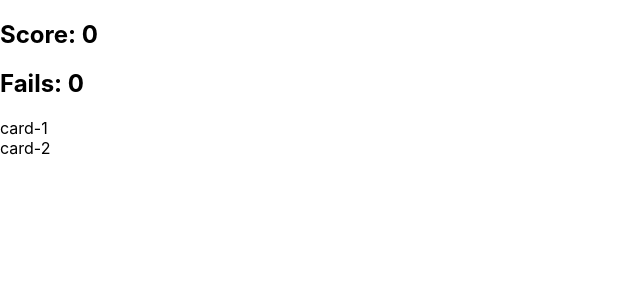
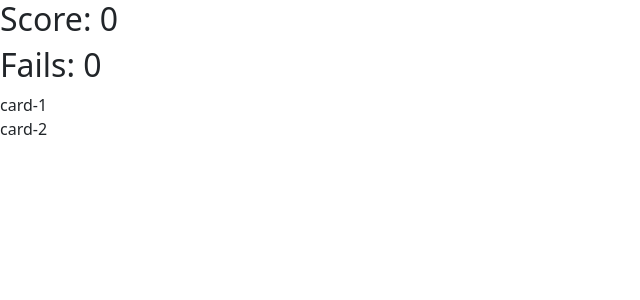
Before and after one commit to edwarhman/prueba-tecnica, a React (Create React App) app: page / in a window 1280 px wide. Shown: the top 300 px of the page, without its empty margins (0-640 px from the left). Built offline with nearby package versions, Linux system fonts and the light colour scheme.

Commit message:
build: add react-bootstrap

```diff
--- a/package.json
+++ b/package.json
@@ -11,10 +11,13 @@
     "@types/node": "^17.0.25",
     "@types/react": "^18.0.6",
     "@types/react-dom": "^18.0.2",
+    "bootstrap": "^5.1.3",
     "react": "^18.2.0",
+    "react-bootstrap": "^2.4.0",
     "react-dom": "^18.2.0",
     "react-redux": "^8.0.1",
     "react-scripts": "5.0.1",
+    "sass": "^1.53.0",
     "typescript": "^4.6.0",
     "web-vitals": "^2.1.0"
   },
--- a/src/index.css
+++ b/src/index.scss
@@ -1,3 +1,8 @@
+$theme-colors: (
+    "info": tomato,
+    "danger": teal
+);
+
 body {
   margin: 0;
   font-family: -apple-system, BlinkMacSystemFont, 'Segoe UI', 'Roboto', 'Oxygen',
@@ -11,3 +16,5 @@ code {
   font-family: source-code-pro, Menlo, Monaco, Consolas, 'Courier New',
     monospace;
 }
+
+@import "~bootstrap/scss/bootstrap";
--- a/src/index.tsx
+++ b/src/index.tsx
@@ -4,7 +4,7 @@ import { Provider } from 'react-redux';
 import { store } from './app/store';
 import App from './App';
 import reportWebVitals from './reportWebVitals';
-import './index.css';
+import './index.scss';
 
 const container = document.getElementById('root')!;
 const root = createRoot(container);
```
Also changed, not shown: 1 other file (tests, documents, lock files or other folders).
